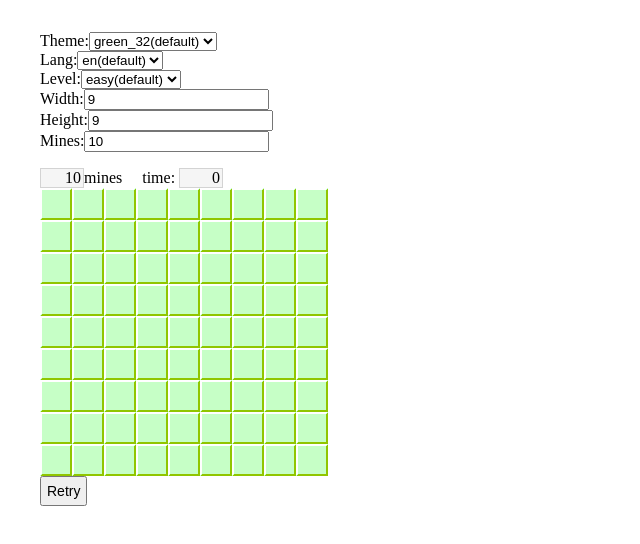
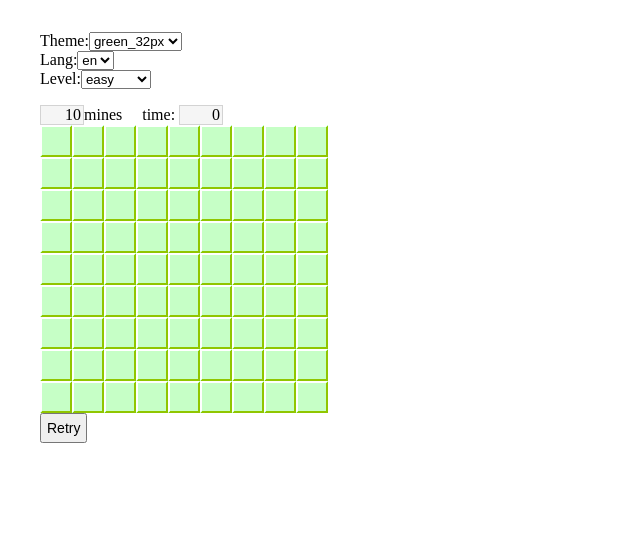
Before and after one commit to nejiko96/redux-minesweeper, a React (Create React App) app: page / in a window 1280 px wide. Shown: the top 544 px of the page, without its empty margins (0-640 px from the left). Built offline with nearby package versions, Linux system fonts and the light colour scheme; what redux-subscriber would draw is missing.

Commit message:
Control component implementation

```diff
--- a/src/components/Body.js
+++ b/src/components/Body.js
@@ -15,10 +15,23 @@ class Body extends Component {
     addEventListener(this, 'contextmenu', this.handleContextMenu);
     addEventListener(this, 'selectstart', this.handleSelectStart);
   }
+
+  componentDidUpdate(prevProps) {
+    const { width, height, mines, actions } = this.props;
+    if (
+      width !== prevProps.width
+      || height !== prevProps.height
+      || mines !== prevProps.mines
+    ) {
+      actions.onGameInit(width, height, mines);
+    }
+  }
+
   componentWillUnmount() {
     removeEventListener(this, 'contextmenu', this.handleContextMenu);
     removeEventListener(this, 'selectstart', this.handleSelectStart);
   }
+
   render() {
     const { state, actions } = this.props;
     const { game, timer, styles, locale } = state;
@@ -54,9 +67,11 @@ class Body extends Component {
       </div>
     );
   }
+
   handleContextMenu(e) {
     e.preventDefault();
   }
+
   handleSelectStart(e) {
     e.preventDefault();
   }
--- a/src/components/Control.js
+++ b/src/components/Control.js
@@ -1,56 +1,108 @@
-import React from 'react';
+import React, {Component} from 'react';
 
-const Control = () => (
+class Control extends Component {
+  constructor(props) {
+    super(props);
+    this.state = {
+      themeStr: 'green_32',
+      lang: 'en',
+      level: 'easy',
+      width: 9,
+      height: 9,
+      mines: 10
+    };
+    this.handleThemeChange = this.handleThemeChange.bind(this);
+    this.handleLangChange = this.handleLangChange.bind(this);
+    this.handleSizeChange = this.handleSizeChange.bind(this);
+  }
+  handleThemeChange(ev) {
+    const themeStr = ev.target.value;
+    this.setState({ themeStr });
+    const [theme, cellSizeStr] = themeStr.split('_');
+    this.props.actions.onThemeChange(theme, parseInt(cellSizeStr, 10));
+  }
+  handleLangChange(ev) {
+    const lang = ev.target.value;
+    this.setState({ lang });
+    this.props.actions.onLangChange(lang);
+  }
+  handleSizeChange(newValue) {
+    this.setState(newValue);
+    const newState = {
+      ...this.state,
+      ...newValue
+    }
+    this.props.actions.onSizeChange(
+      newState.level,
+      parseInt(newState.width, 10),
+      parseInt(newState.height, 10),
+      parseInt(newState.mines, 10)
+    );
+  }
+  render() {
+    return (
       <div>
         Theme:
         <select
-      defaultValue="green_32"
+          defaultValue={this.state.themeStr}
+          onChange={this.handleThemeChange}
           >
-      <option value="green_32">green_32(default)</option>
-      <option value="MS_32">MS_32</option>
-      <option value="green_16">green_16</option>
-      <option value="MS_16">MS_16</option>
+          <option value="green_32">green_32px</option>
+          <option value="MS_32">MS_32px</option>
+          <option value="green_16">green_16px</option>
+          <option value="MS_16">MS_16px</option>
         </select>
         <br/>
         Lang:
         <select
-      defaultValue="en"
+          defaultValue={this.state.lang}
+          onChange={this.handleLangChange}
           >
-      <option value="en">en(default)</option>
+          <option value="en">en</option>
           <option value="ja">ja</option>
         </select>
         <br/>
         Level:
         <select
-      defaultValue="easy"
+          defaultValue={this.state.level}
+          onChange={(ev) => this.handleSizeChange({level: ev.target.value})}
           >
-      <option value="easy">easy(default)</option>
+          <option value="easy">easy</option>
           <option value="medium">medium</option>
           <option value="hard">hard</option>
           <option value="custom">custom</option>
         </select>
-    <br/>
+        {this.state.level === 'custom' ? (
+          <div>
             Width:
             <input
               type="number"
-      defaultValue="9"
+              defaultValue={this.state.width}
               placeholder="9 - 30"
+              onChange={(ev) => this.handleSizeChange({width: ev.target.value})}
               />
             <br/>
             Height:
             <input
               type="number"
-      defaultValue="9"
+              defaultValue={this.state.height}
               placeholder="9 - 24"
+              onChange={(ev) => this.handleSizeChange({height: ev.target.value})}
               />
             <br/>
             Mines:
             <input
               type="number"
-      defaultValue="10"
+              defaultValue={this.state.mines}
               placeholder="10 - 999"
+              onChange={(ev) => this.handleSizeChange({mines: ev.target.value})}
               />
           </div>
+        ) : null}
+      </div>
     );
+  }
+}
+
 
 export default Control;
--- a/src/containers/MineSweeperContainer.js
+++ b/src/containers/MineSweeperContainer.js
@@ -13,7 +13,9 @@ class MineSweeperContainer extends Component {
     const { styles, settings } = state;
     return(
       <div style={styles.container}>
-        <Control />
+        <Control
+          actions={actions}
+          />
         <p/>
         <Body
           width={settings.width}
@@ -29,10 +31,6 @@ class MineSweeperContainer extends Component {
 
 const mapState = (state, ownProps) => (
   { state }
-  // {
-  //   game: state.game,
-  //   timer: state.timer,
-  // }
 );
 
 function mapDispatch(dispatch) {
--- a/src/models/MouseEventDispatcher.js
+++ b/src/models/MouseEventDispatcher.js
@@ -10,7 +10,6 @@ const BUTTON_RIGHT = 2;
 
 
 class MouseEventDispatcher {
-
   constructor(target) {
     this.pressed = 0;
     this.table = [
--- a/src/models/TimerModel.js
+++ b/src/models/TimerModel.js
@@ -1,11 +1,9 @@
+const POWERS = {
+  ms: 1,
+  s: 1000
+};
+
 class TimerModel {
-  static get powers() {
-    return {
-      ms: 1,
-      s: 1000
-    };
-  }
-
   constructor() {
     this.interval = null;
     this.intervalId = null;
@@ -14,7 +12,7 @@ class TimerModel {
   timeParse(value) {
     const result = /^([0-9]+(?:\.[0-9]*)?)\s*(.*s)?$/.exec(value.trim());
     const num = result[1] && parseFloat(result[1]) || 1000;
-    const mult = result[2] && TimerModel.powers[result[2]] || 1;
+    const mult = result[2] && POWERS[result[2]] || 1;
     return num * mult;
   }
 
--- a/src/models/sizeModel.js
+++ b/src/models/sizeModel.js
@@ -44,7 +44,7 @@ const defaultSize = (state) => levelSettings[state.level];
 const customSize = (state) => {
   const width = initProperty(state.width, widthSettings);
   const height = initProperty(state.height, heightSettings);
-  const mines = initProperty(state.height, minesSettings(width * height));
+  const mines = initProperty(state.mines, minesSettings(width * height));
   return { width, height, mines };
 }
 
```
Lines whose indentation alone changed are shown as unchanged.
